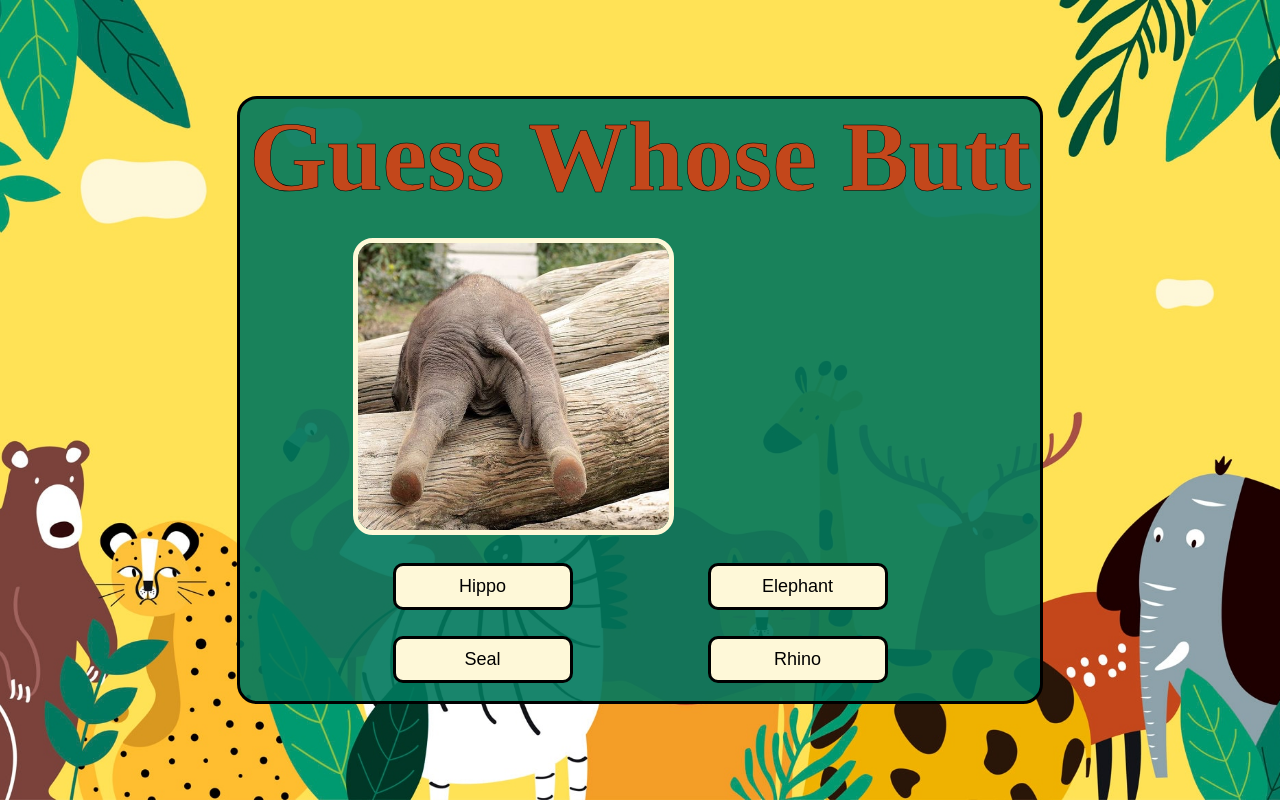
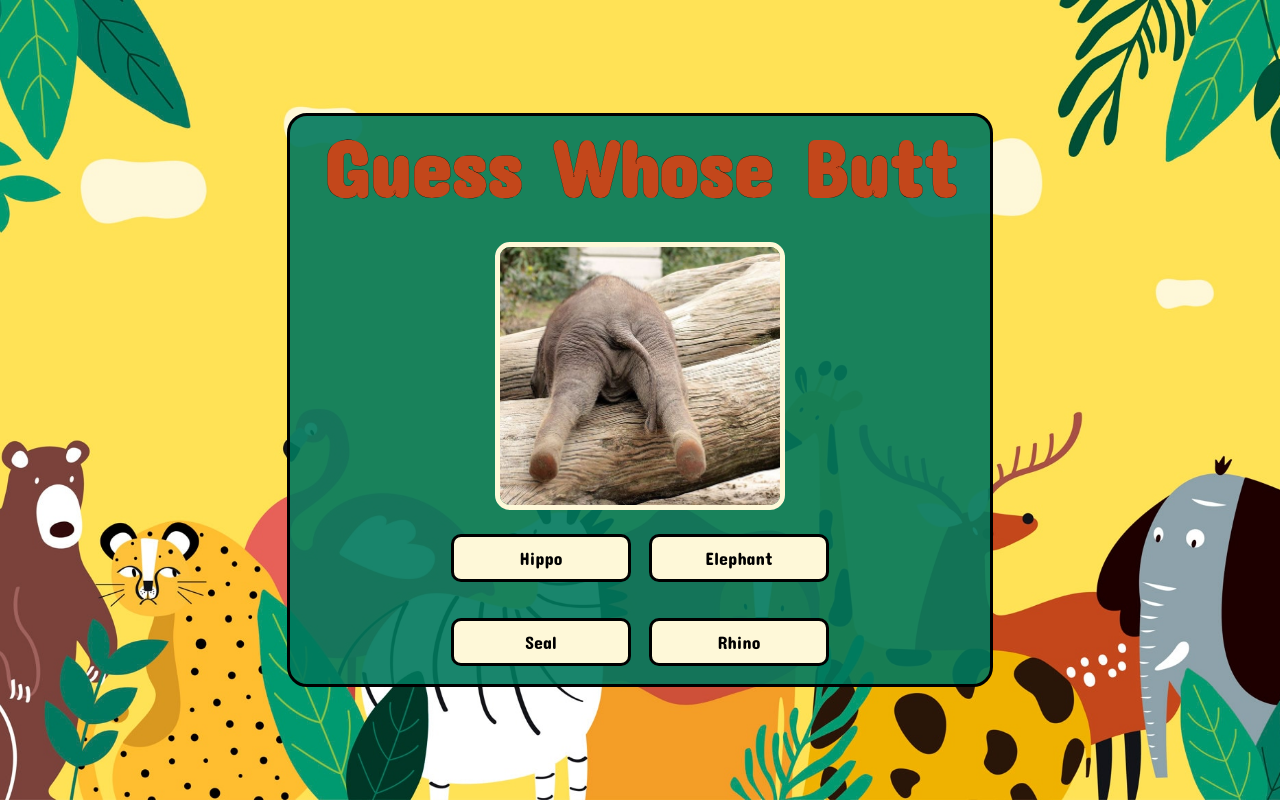
Before and after one commit to Technigo/project-redux-quiz-old, a React (Create React App) app: page / in a window 1280 px wide. Built offline with nearby package versions, Linux system fonts and the light colour scheme.

Commit message:
added the styling parts that hade vanished

```diff
--- a/public/index.html
+++ b/public/index.html
@@ -1,6 +1,5 @@
 <!DOCTYPE html>
 <html lang="en">
-
   <head>
     <meta charset="utf-8" />
     <meta name="viewport" content="width=device-width, initial-scale=1" />
@@ -13,7 +12,12 @@
       work correctly both with client-side routing and a non-root public URL.
       Learn how to configure a non-root public URL by running `npm run build`.
     -->
-    <link rel="preconnect" href="https://fonts.googleapis.com">
+    <link rel="preconnect" href="https://fonts.googleapis.com" />
+    <link rel="preconnect" href="https://fonts.gstatic.com" crossorigin />
+    <link
+      href="https://fonts.googleapis.com/css2?family=Concert+One&display=swap"
+      rel="stylesheet"
+    />
     <title>Technigo React App</title>
   </head>
 
@@ -31,5 +35,4 @@
       To create a production bundle, use `npm run build` or `yarn build`.
     -->
   </body>
-
 </html>
--- /dev/null
+++ b/src/components/QuestionPage.css
@@ -0,0 +1,54 @@
+.question-section {
+  width: 80%;
+  max-width: 1000px;
+  height: 80%;
+  background-color: rgba(1, 120, 93, 0.9);
+  border: #000 solid 3px;
+  border-radius: 20px;
+  display: flex;
+  flex-direction: column;
+  align-items: center;
+  justify-content: center;
+  margin: 1.5em;
+}
+
+.question-img-container {
+  padding: 8px 20px;
+  max-width: 500px;
+  height: 200px;
+  display: flex;
+  justify-content: center;
+}
+
+.question-img {
+  margin: 1em;
+  object-fit: cover;
+  border: #fef8d8 solid 5px;
+  border-radius: 15px;
+}
+
+.answer-btn-container {
+  display: grid;
+  justify-items: center;
+}
+
+@media screen and (min-width: 700px) {
+  .question-section {
+    max-width: 700px;
+  }
+
+  .question-img-container {
+    height: 250px;
+  }
+
+  .answer-btn-container {
+    grid-template-columns: 1fr 1fr;
+    gap: 18px;
+  }
+}
+
+@media screen and (min-width: 812px) {
+  .question-img-container {
+    height: 300px;
+  }
+}
--- a/src/components/QuestionPage.js
+++ b/src/components/QuestionPage.js
@@ -1,12 +1,14 @@
-import React from 'react'
-import { useSelector, useDispatch } from 'react-redux'
-import { quiz } from 'reducers/quiz'
-import styled, { keyframes } from 'styled-components'
+import React from "react";
+import { useSelector, useDispatch } from "react-redux";
+import { quiz } from "reducers/quiz";
+import "./QuestionPage.css";
+import styled, { keyframes } from "styled-components";
 
 const AnswerSubmitBtn = styled.button`
   align-self: center;
   background: #fef8d8;
   color: #000;
+  font-family: "Concert One", cursive;
   border: solid #000 3px;
   border-radius: 10px;
   padding: 10px;
@@ -14,62 +16,69 @@ const AnswerSubmitBtn = styled.button`
   width: 10em;
   margin-bottom: 1em;
   background: ${(props) => props.background};
-`
+
+  &:hover {
+    background-color: #45413c;
+    color: #fef8d8;
+  }
+`;
 
 const QuestionPage = () => {
-	const dispatch = useDispatch()
+  const dispatch = useDispatch();
 
   const question = useSelector(
     (state) => state.quiz.questions[state.quiz.currentQuestionIndex]
-	)
+  );
 
-	console.log('question', question)
+  console.log("question", question);
   const answer = useSelector((state) =>
     state.quiz.answers.find((a) => a.questionId === question.id)
-	)
-	console.log('answer', answer)
+  );
+  console.log("answer", answer);
 
-	const answerArray = useSelector((state) => state.quiz.answers)
+  const answerArray = useSelector((state) => state.quiz.answers);
   const currentQuestionIndex = useSelector(
     (state) => state.quiz.currentQuestionIndex
-	)
+  );
 
-	console.log(answerArray)
+  console.log(answerArray);
 
   const onAnswerSubmit = (id, index) => {
-		dispatch(quiz.actions.submitAnswer({ questionId: id, answerIndex: index }))
-		setTimeout(displayNextQuestion, 1500)
-	}
+    dispatch(quiz.actions.submitAnswer({ questionId: id, answerIndex: index }));
+    setTimeout(displayNextQuestion, 1500);
+  };
 
   const displayNextQuestion = () => {
-		dispatch(quiz.actions.goToNextQuestion())
-	}
+    dispatch(quiz.actions.goToNextQuestion());
+  };
 
   //Check the answer state - correct or incorrect
   const changeColorBtn = (indexOption) => {
     if (answerArray.length === currentQuestionIndex) {
-			return '#fef8d8'
+      return "#fef8d8";
     } else {
       if (question.correctAnswerIndex === indexOption) {
-				return 'green'
+        return "green";
       }
-			return 'red'
+      return "red";
     }
-	}
+  };
 
   return (
-		<section className='question-section'>
+    <section className="question-section">
       <h1>Guess Whose Butt</h1>
-			<div className='question-container'>
+      <div className="question-container">
+        <div className="question-img-container">
           <img
-					className='question-img'
+            className="question-img"
             src={question.img}
             alt={question.img_alt}
           />
-				<div className='answer-btn-container'>
+        </div>
+        <div className="answer-btn-container">
           {question.options.map((item, index) => (
             <AnswerSubmitBtn
-							type='submit'
+              type="submit"
               onClick={() => onAnswerSubmit(question.id, index)}
               key={item}
               background={changeColorBtn(index)}
@@ -80,7 +89,7 @@ const QuestionPage = () => {
         </div>
       </div>
     </section>
-	)
-}
+  );
+};
 
-export default QuestionPage
+export default QuestionPage;
--- a/src/components/QuizOver.js
+++ b/src/components/QuizOver.js
@@ -1,47 +1,52 @@
 /* eslint-disable linebreak-style */
-import React from 'react'
-import { useSelector, useDispatch } from 'react-redux'
-import { quiz } from 'reducers/quiz'
-import correctSticker from '../components/assets/checkmark.png'
-import inCorrectSticker from '../components/assets/cross.png'
+import React from "react";
+import { useSelector, useDispatch } from "react-redux";
+import { quiz } from "reducers/quiz";
+import correctSticker from "../components/assets/checkmark.png";
+import inCorrectSticker from "../components/assets/cross.png";
 
 const QuizOver = () => {
-	const selectedAnswer = useSelector((state) => state.quiz.answers)
-	const dispatch = useDispatch()
-	const correctAnwser = selectedAnswer.filter((answer) => answer.isCorrect)
+  const selectedAnswer = useSelector((state) => state.quiz.answers);
+  const dispatch = useDispatch();
+  const correctAnwser = selectedAnswer.filter((answer) => answer.isCorrect);
 
-	console.log(correctAnwser, 'correctAnwser')
+  console.log(correctAnwser, "correctAnwser");
   const onRestartClick = () => {
-		dispatch(quiz.actions.restart())
-	}
+    dispatch(quiz.actions.restart());
+  };
 
   return (
-		<section className='question-section summary-section'>
-			<h1 className='summary-h1'>Guess Whose Butt</h1>
-			<p className='summary-text'>
+    <section className="question-section summary-section">
+      <h1 className="summary-h1">Guess Whose Butt</h1>
+      <p className="summary-text">
         {correctAnwser.length <= 3
-					? 'Oh sorry, look at more butts and try again'
+          ? "Oh sorry, look at more butts and try again"
           : correctAnwser.length === 4 || correctAnwser.length === 5
-					? 'Nice try! You did good. But if you see a butt, check it out'
-					: 'Congratulations! You really know your butts'}
+          ? "Nice try! You did good. But if you see a butt, check it out"
+          : "Congratulations! You really know your butts"}
       </p>
-			<div className='summary-comtainer'>
+      <div className="summary-comtainer">
         {selectedAnswer.map((item) => (
           <div>
-						<img src={item.question.sticker} alt={item.img_alt} />
             <img
+              className="sticker"
+              src={item.question.sticker}
+              alt={item.img_alt}
+            />
+            <img
+              className="check-mark"
               src={item.isCorrect ? correctSticker : inCorrectSticker}
-							alt=''
+              alt=""
             />
           </div>
         ))}
       </div>
 
-			<button className='restart-btn' onClick={onRestartClick}>
+      <button className="restart-btn" onClick={onRestartClick}>
         Restart
       </button>
     </section>
-	)
-}
+  );
+};
 
-export default QuizOver
+export default QuizOver;
--- a/src/index.css
+++ b/src/index.css
@@ -5,9 +5,11 @@ body {
   -moz-osx-font-smoothing: grayscale;
   box-sizing: border-box;
 }
+
 code {
   /* font-family: source-code-pro, Menlo, Monaco, Consolas, "Courier New",
-    monospace; */
+    mo
+    nospace; */
 }
 main {
   background-image: url("./components/assets/background.jpg");
@@ -35,33 +37,16 @@ main {
   justify-content: center;
   margin: 1.5em;
 }
-.question-img-container {
-  padding: 20px;
-  max-width: 500px;
-  height: 200px;
-  display: flex;
-  justify-content: center;
-}
-.question-img {
-  width: 80%;
-  margin: 1.5em;
-  object-fit: cover;
-  border: #fef8d8 solid 5px;
-  border-radius: 20px;
-}
-.answer-btn-container {
-  display: grid;
-  justify-items: center;
-  gap: 8px;
-}
+
 h1 {
   color: #c3471b;
   font-size: 48px;
-  -webkit-text-stroke-width: 0.5px;
+  -webkit-text-stroke-width: 0.2px;
   -webkit-text-stroke-color: #000;
-  margin: 0;
+  margin: 4px 8px;
   text-align: center;
 }
+
 /*=====QUIZOVER SECTION STYLES =====*/
 .summary-h1 {
   margin: 0;
@@ -70,18 +55,27 @@ h1 {
   -webkit-text-stroke-width: 2px;
   -webkit-text-stroke-color: #000;
 }
+
 .summary-text {
   font-size: 36px;
   color: #fef8d8;
 }
+
 .summary-comtainer {
   display: grid;
   grid-template-columns: 1fr 1fr;
   column-gap: 80px;
 }
-.summary-comtainer img {
+
+.sticker {
   width: 60px;
 }
+
+.check-mark {
+  width: 40px;
+  margin: 10px;
+}
+
 .restart-btn {
   align-self: center;
   background: #fef8d8;
@@ -93,23 +87,17 @@ h1 {
   width: 10em;
   margin-bottom: 1em;
 }
+
 .green {
   background-color: green;
 }
+
 .red {
   background-color: red;
 }
-@media screen and (min-width: 768px) {
+
+@media screen and (min-width: 812px) {
   h1 {
-    font-size: 100px;
-  }
-  .question-section {
-    max-width: 800px;
-  }
-  .answer-btn-container {
-    grid-template-columns: 1fr 1fr;
-  }
-  .question-img {
-    width: 50%;
+    font-size: 80px;
   }
 }
```
Lines whose indentation alone changed are shown as unchanged.
